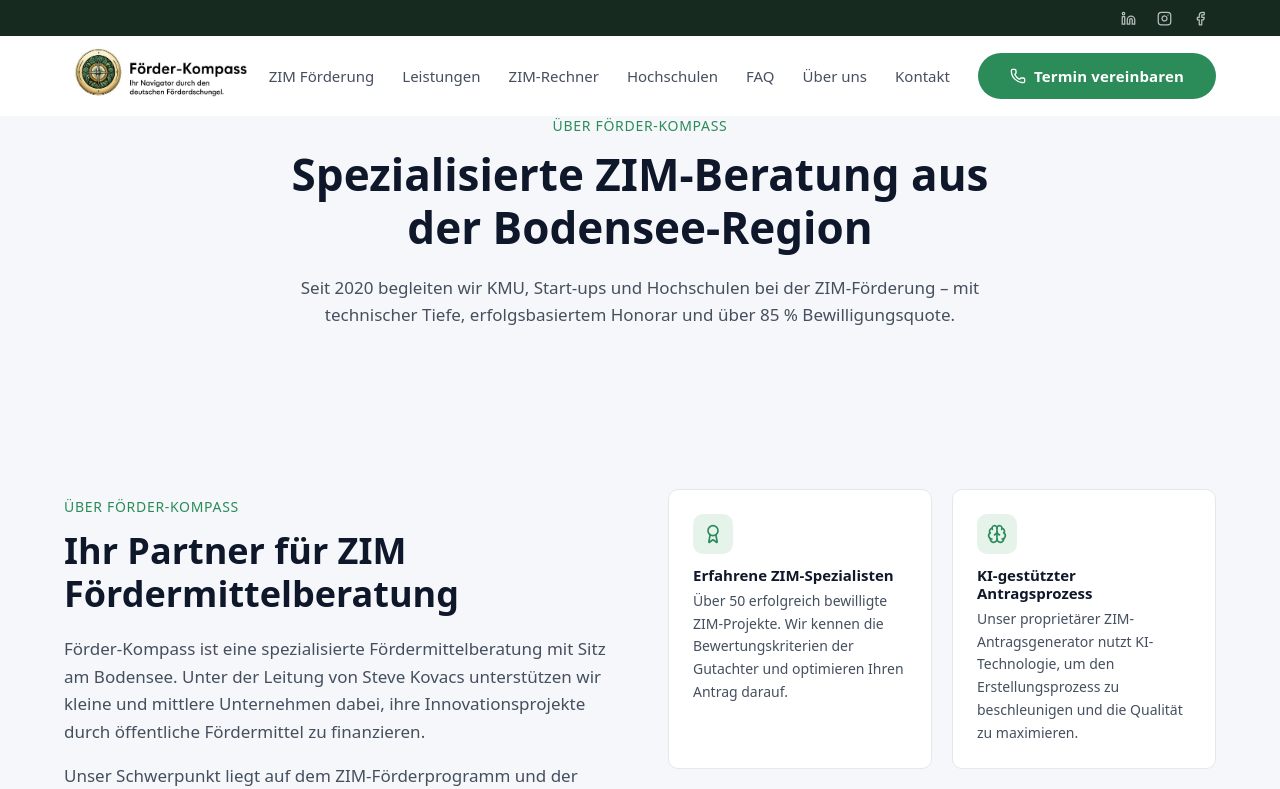
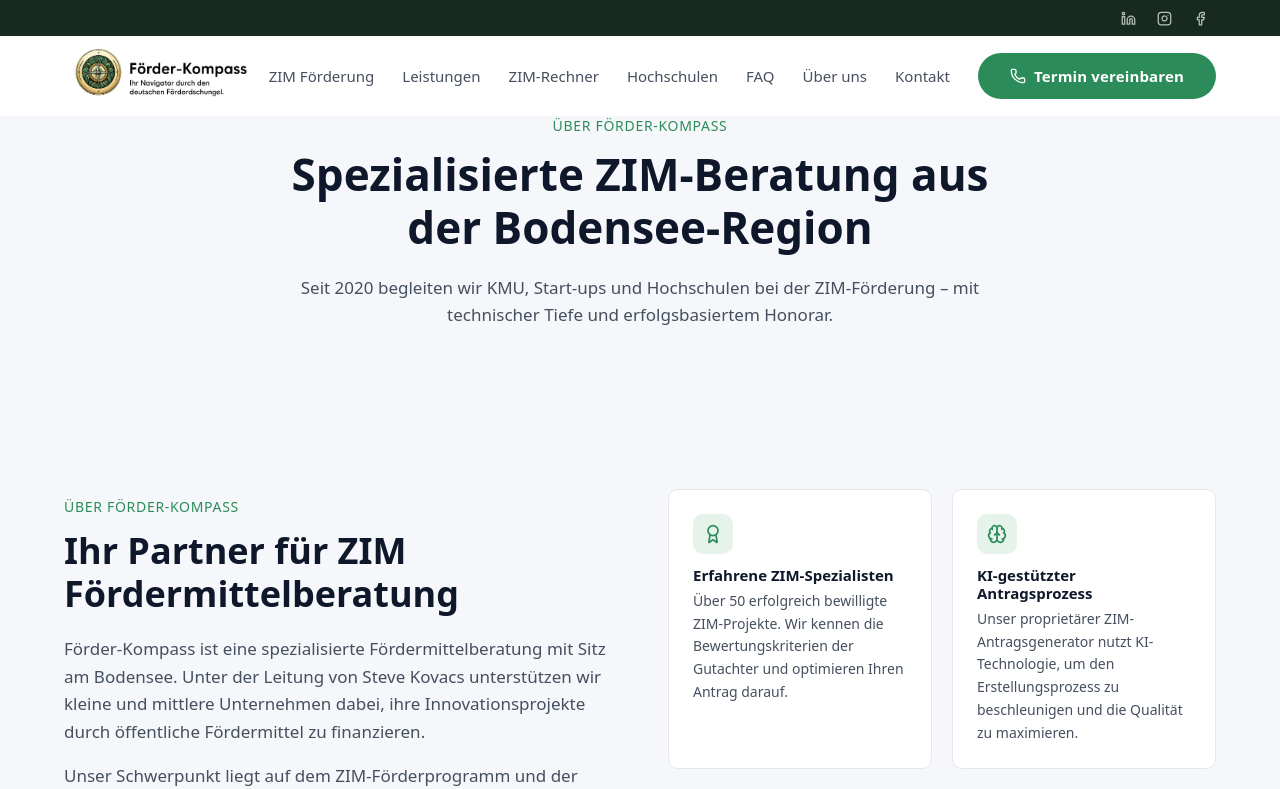
Before and after one commit to stevek77/zim-foerderung, a Next.js app: page /ueber-uns in a window 1280 px wide. Shown: the top 789 px of the page. Built offline with nearby package versions, Linux system fonts and the light colour scheme; a web font is replaced by a local one.

Commit message:
Über uns: Erfolgsquoten-Aussagen entfernt

```diff
--- a/src/app/ueber-uns/page.tsx
+++ b/src/app/ueber-uns/page.tsx
@@ -8,14 +8,14 @@
 export const metadata: Metadata = {
   title: "Über uns – Ihr ZIM-Experte Steve Kovacs | Förder-Kompass",
   description:
-    "Steve Kovacs & Team: Spezialisierte ZIM-Fördermittelberatung aus Stockach am Bodensee. Über 50 bewilligte ZIM-Projekte, >85 % Bewilligungsquote, erfolgsbasierte Vergütung.",
+    "Steve Kovacs & Team: Spezialisierte ZIM-Fördermittelberatung aus Stockach am Bodensee. Erfahrung aus zahlreichen ZIM-Projekten seit 2020, erfolgsbasierte Vergütung.",
   alternates: {
     canonical: "https://xn--zim-frderung-beantragen-clc.de/ueber-uns/",
   },
   openGraph: {
     title: "Über Förder-Kompass – ZIM-Fördermittelberatung am Bodensee",
     description:
-      "Spezialisierte ZIM-Beratung von Steve Kovacs. >50 bewilligte Projekte, >85 % Bewilligungsquote.",
+      "Spezialisierte ZIM-Beratung von Steve Kovacs. Erfahrung aus zahlreichen ZIM-Projekten, erfolgsbasierte Vergütung.",
     url: "https://xn--zim-frderung-beantragen-clc.de/ueber-uns/",
     type: "website",
   },
@@ -84,8 +84,7 @@
               </h1>
               <p className="text-body text-[17px] leading-relaxed">
                 Seit 2020 begleiten wir KMU, Start-ups und Hochschulen bei der
-                ZIM-Förderung – mit technischer Tiefe, erfolgsbasiertem Honorar
-                und über 85 % Bewilligungsquote.
+                ZIM-Förderung – mit technischer Tiefe und erfolgsbasiertem Honorar.
               </p>
             </div>
           </div>
```
